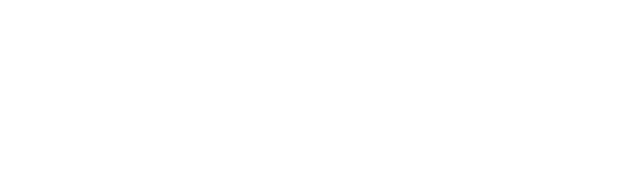
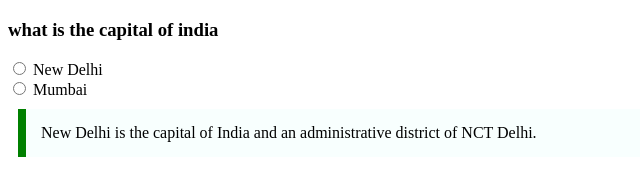
Before and after one commit to acciojob/trivia-Manishkumar-max, a website: page main.html in a window 1280 px wide. Shown: the whole page, without its empty margins (0-640 px from the left). Drawn offline with Linux system fonts and the light colour scheme.

Commit message:
completed

```diff
--- a/main.html
+++ b/main.html
@@ -4,12 +4,24 @@
 
 <head>
 	<link rel="stylesheet" href="styles.css">
+	<title>trivia</title>
 </head>
 
 <body>
 	<!-- the entire body must be written by student -->
     <script type="text/javascript" src="./script.js">
 </script>
+<h3>what is the capital of india</h3>
+<div>
+	<input type="radio" name="capital" value="New Delhi">
+	New Delhi
+</div>
+<div>
+	<input type="radio" name="capital" value="Mumbai">
+	Mumbai
+
+</div>
+<blockquote cite="https://en.wikipedia.org/wiki/New_Delhi" style="max-width: 600px; margin: 10px; padding: 15px; border-left: 8px solid green;background-color: #f8fffe";font-weight: bold;">New Delhi is the capital of India and an administrative district of NCT Delhi.</blockquote>
 
 </body>
 
```
